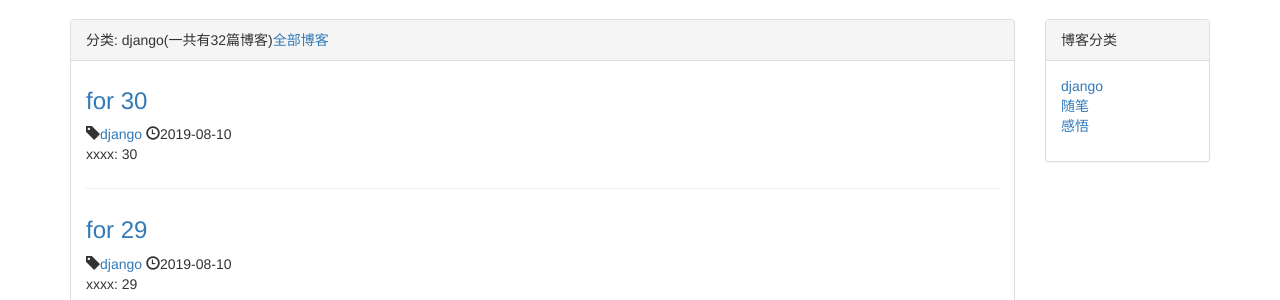
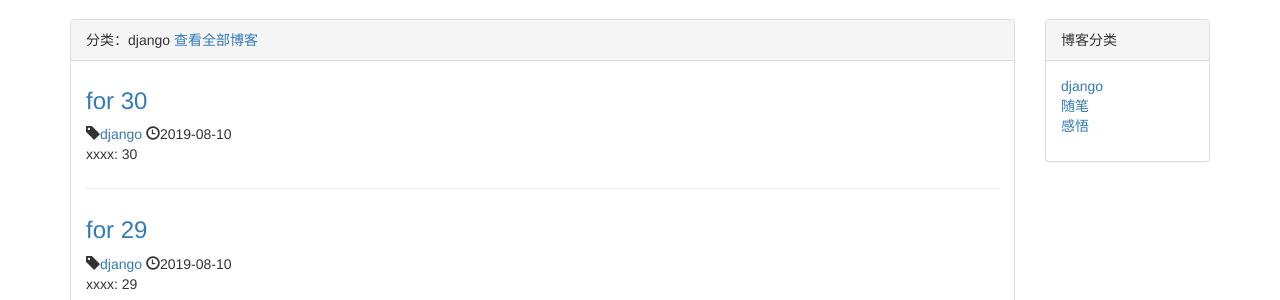
Before and after one commit to sitven/mysite, a Django app: page /blog/type/1 in a window 1280 px wide. Shown: the part 51-351 px from the top of the page. Run offline with Django 3.2, Linux system fonts and the light colour scheme; data comes from the database, SQL or seed files in the repository; some libraries are stand-ins or nearby versions.

```diff
--- a/blog/templates/blog/blogs_with_type.html
+++ b/blog/templates/blog/blogs_with_type.html
@@ -4,5 +4,6 @@
 
 {# 页面内容 #}
 {% block blog_list_title %}
-    分类: {{ blog_type.type_name }}(一共有{{blogs|length}}篇博客)<a href="{% url 'blog_list' %}">全部博客</a>
+    分类：{{ blog_type.type_name }}
+    <a href="{% url 'blog_list' %}">查看全部博客</a>
 {% endblock %}
```
